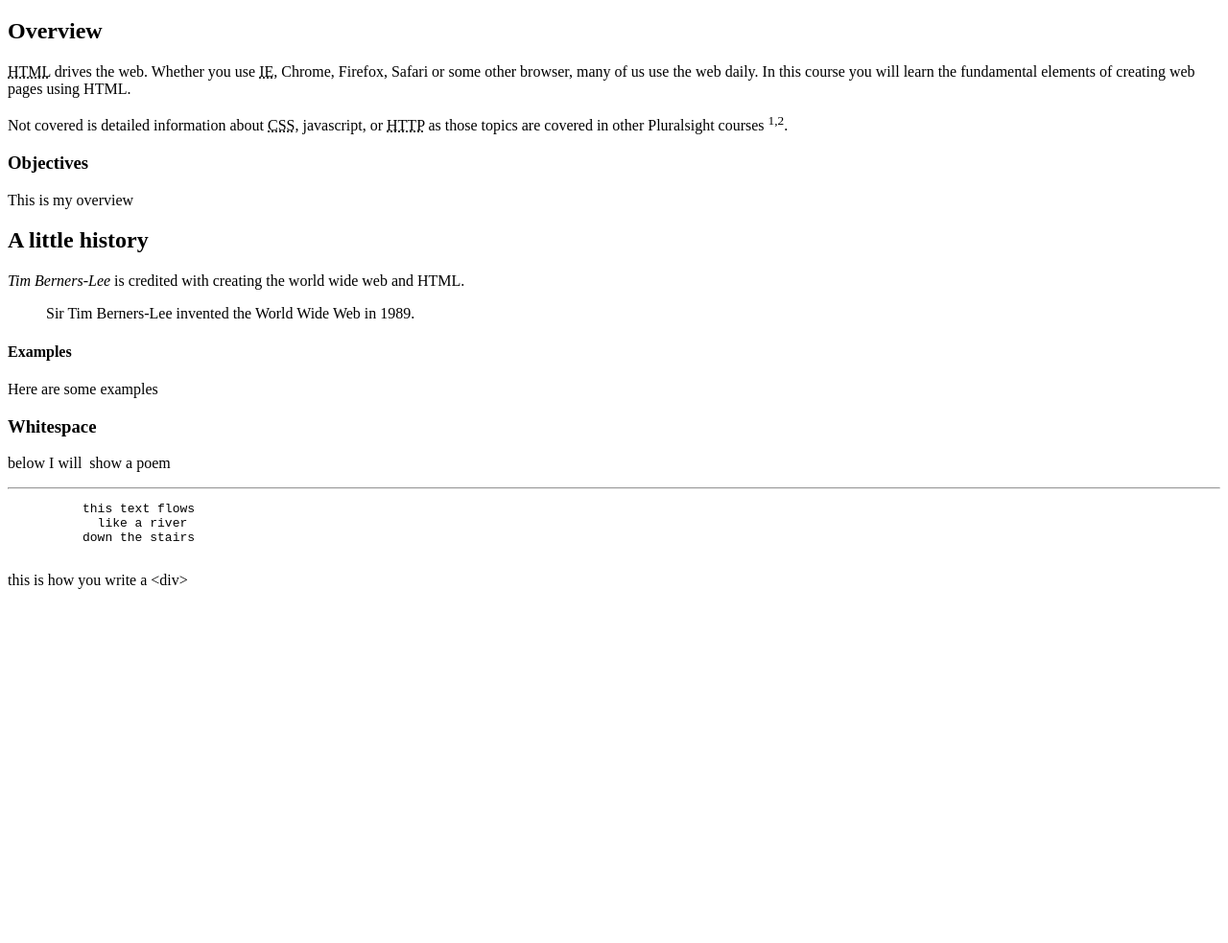
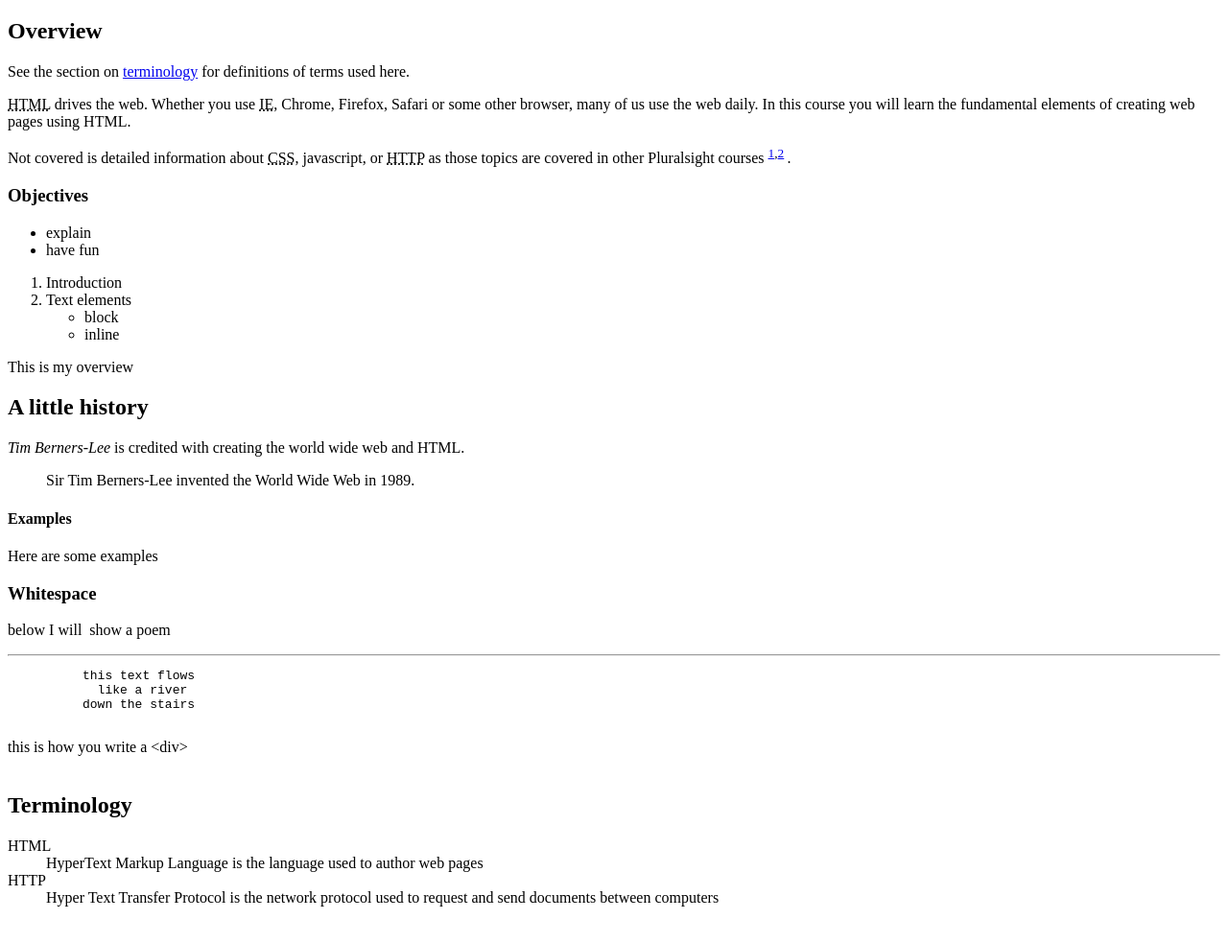
Before and after one commit to danieladelvos/pluralsight-html-fundamentals, a plain HTML site: page index.html in a window 1280 px wide. Shown: the part 61-1044 px from the top of the page at 96% size. Before the commit the page ends 809 px from the top, so only its background shows below. Drawn offline with Linux system fonts and the light colour scheme.

Commit message:
list, links, anchors

```diff
--- a/index.html
+++ b/index.html
@@ -18,6 +18,7 @@
     <h1>Learning HTML Fundamentals</h1>
     <h2>Overview</h2>
     <div id="overviewContainter">
+      <span>See the section on <a href="#terminology">terminology</a> for definitions of terms used here.</span>
       <p>
         <span id="htmlTag" class="highlight">
             <abbr title="Hypertext Markup Language">HTML</abbr> drives the web. </span>
@@ -28,10 +29,26 @@
       <p>
         Not covered is detailed information about <abbr title="Cascading Style Sheets">CSS</abbr>, javascript, or
         <abbr title="Hypertext Transfer Protocol">HTTP</abbr> as those topics are covered in other Pluralsight
-        courses <sup>1,2</sup>.
+        courses
+        <sup>
+          <a href="https://www.w3.org/">1</a>,<a href="https://www.w3.org/standards/">2</a>
+        </sup>.
       </p>
     </div>
     <h3>Objectives</h3>
+    <ul>
+      <li>explain</li>
+      <li>have fun</li>
+    </ul>
+    <ol>
+      <li>Introduction</li>
+      <li> Text elements
+      <ul>
+        <li>block</li>
+        <li>inline</li>
+      </ul>
+      </li>
+    </ol>
     <div id="overiewContainer">This is my <span>overview</span></div>
     <h2>A little history</h2>
         <cite>Tim Berners-Lee</cite> is credited with creating the world wide web and HTML.
@@ -51,6 +68,15 @@
       <div>this is how you write a &lt;div&gt;</div>
     </div>
     <br />
+    <a name="terminology" title="Technical terms">
+      <h2>Terminology</h2>
+    </a>
+    <dl>
+      <dt>HTML</dt>
+      <dd>HyperText Markup Language is the language used to author web pages</dd>
+      <dt>HTTP</dt>
+      <dd>Hyper Text Transfer Protocol is the network protocol used to request and send documents between computers</dd>
+    </dl>
     <br />
     <br />
     <br />
```
